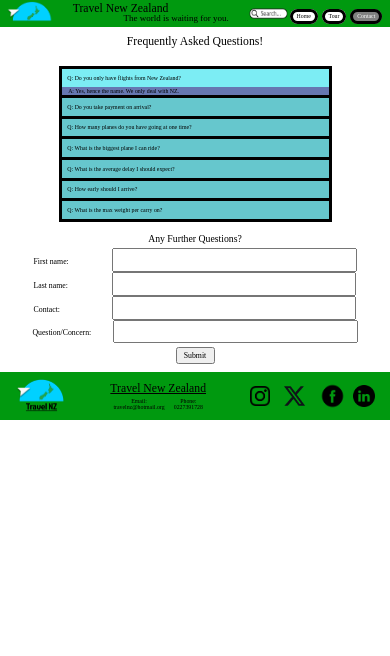
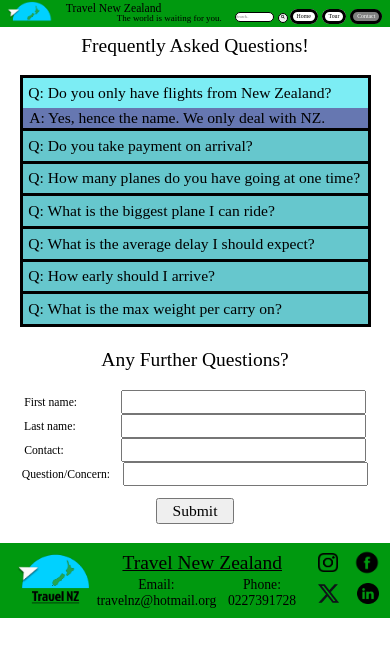
Before and after one commit to DanielDanielDanielandmoreDaniel/TravelNZ, a plain HTML site: page contact.html in a window 390 px wide. Both pictures are taken after a click on the button "Q: Do you only have flights from New Zealand?". Drawn offline with Linux system fonts and the light colour scheme; a web font is replaced by a local one.

Commit message:
Add files via upload
FINAL SUBMISSION

```diff
--- a/contact.html
+++ b/contact.html
@@ -24,7 +24,12 @@
 			<div class="title2">The world is waiting for you.</div>
 			</div>
 			<ul>
-				<li><div class="search"><img src="images/search.jpeg" alt="Search Bar"></div></li>
+				<li><div class="search-container">
+				<form action="/action_page.php">
+				<input type="text" placeholder="Search.." name="search">
+				<button type="submit"><i class="fa fa-search"></i></button>
+				</form>
+				</div><li>
 				<li><a href="index.html">Home</a></li>
 				<li><a href="tour.html">Tour</a></li>
 				<li><a class="inverse" href="contact.html">Contact</a></li>
@@ -123,11 +128,14 @@
 	</div>
 	</div>
 	<ul>
+		<div class="flogos">
+		<div class="mobile">
 		<li><a href="https://www.instagram.com/"><img src="images/instagram.png" alt="Instagram logo" class="insta"></a></li>
 		<li><a href="https://twitter.com/"><img src="images/X.png" alt="X (Formerly Twitter) logo" class="X"></a></li>
+		</div>
+		<div class="mobile">
 		<li><a href="https://www.facebook.com/"><img src="images/facebook.png" alt="Facebook logo" class="fb"></a></li>
 		<li><a href="https://nz.linkedin.com/"><img src="images/linkedin.png" alt="Linkedin logo" class="linkedin"></a></li>
+		</div></div>
 	</ul>
-
-
 </footer>
--- a/style.css
+++ b/style.css
@@ -5,12 +5,10 @@
 	box-sizing: border-box;
 }
 
+/* Header Styles */
+
 header {
   background-color: #00990F;
-}
-
-.search img {
-	width: 10vw;
 }
 
 .logo-header img {
@@ -24,7 +22,6 @@
 	display: flex;
 	margin-left: 1.5vw;
 	margin-right: 1.5vw
-
 }
 
 nav ul a {
@@ -43,6 +40,7 @@
 	border-width: 0.2vw;
 	border-radius: 10px;
 }
+
 nav ul {
 	list-style-type: none;
 	display: flex;
@@ -54,7 +52,6 @@
 	text-align: left;
 	line-height: 2.5vw;
 }
-
 
 .title2 {
 	color: black;
@@ -84,6 +81,7 @@
 	border: solid black 0.2vw;
 	border-radius: 10px;
 }
+
 nav ul li button {
 	width: 2.5vw;
 	height:2.5vw;
@@ -92,6 +90,7 @@
 	border-radius: 10px;
 }
 
+/* Home Page */
 
 .sales {
 	display: flex;
@@ -113,7 +112,7 @@
 .sales img, .row1 img, .row2 img, .row0 img {
 	width: 15vw;
 	border: black solid 0.3vw;
-	border-radius: 10px;
+	border-radius: 1vw;
 }
 
 .sales .card, .row1 .card, .row2 .card, .row0 .card {
@@ -143,8 +142,7 @@
 	font-weight: bold;
 }
 
-
-
+/* Contact Page */
 
 .accordion {
   background-color: #66C7CD;
@@ -189,6 +187,7 @@
 	margin-top: 2vw;
 	margin-left: 2vw;
 	margin-right: 2vw;
+	font-size: 5vw;
 }
 
 .banner-small {
@@ -197,6 +196,11 @@
 	margin-bottom: 2vw;
 	margin-left: 2vw;
 	margin-right: 2vw;
+	font-size: 3vw;
+}
+
+.title-sales {
+	font-size: 3vw;
 }
 
 .banner img {
@@ -249,6 +253,8 @@
 	margin-bottom : 2vw;
 }
 
+/* Footer */
+
 footer {
 	align-items: center;
 	justify-content: space-between;
@@ -268,20 +274,19 @@
 
 footer ul {
 	list-style-type: none;
-	display: flex;
 	align-items: flex-end;
 }
 
 .insta {
 	width: 5vw;
 	height: 5vw;
-	margin-bottom: 1vw;
+	margin-top: 1vw;
 }
 
 .X {
 	width: 9vw;
 	height: 5vw;
-	margin-bottom: 1vw;
+	margin-top: 1vw;
 	align-self: center;
 }
 
@@ -293,12 +298,10 @@
 .linkedin {
 	width: 5.5vw;
 	height: 5.5vw;
-	margin-bottom: 0.7vw;
+	margin-top: 0.7vw;
 }
 
-
 footer ul a {
-	flex-direction: column;
 	background-color: #00990F;
 	text-align: center;
 }
@@ -318,7 +321,6 @@
 	margin-left: 0.8vw;
 }
 
-
 .txt  {
 	text-decoration: none;
 	color: black;
@@ -335,18 +337,168 @@
 
 .contact-box {
 	display: inline;
-
 }
 
 .logof img {
 	width: 13vw;
 }
 
+.flogos, footer .mobile {
+	display: flex;
+}
 
-@media only screen and (max-width: 5000px) {
+.head-buttons, header .mobile {
+	display: flex;
+}
+
+
+/* Mobile */
+
+/* Footer/Header */
+
+@media only screen and (max-width: 500px) {
+	footer .mobile {
+		display: inline;
+	}
+
+	.insta {
+		margin-left: 1.8vw;
+	}
+
+	.X {
+		margin-top: 2vw;
+	}
+
+	.linkedin {
+		margin-bottom: 2vw;
+		margin-left: 1vw;
+	}
+	.email, .phone {
+		font-size: 3.5vw;
+	}
+
+	.phone {
+		margin-left: 3vw;
+		margin-right: 3vw;
+	}
+
+	.txt  {
+		font-size: 5vw;
+	}
+
+	.logof img {
+		width: 20vw;
+	}
+
+	header .mobile {
+		display: flex;
+	}
+
+	.head-buttons {
+		display: flex;
+	}
 
 }
 
-@media only screen and (max-width: 2500px) {
+/* Home Page */
 
+@media only screen and (max-width: 500px) {
+	.sales {
+		display: inline;
+		width: 80%;
+		display: block;
+		margin-left: auto;
+		margin-right: auto;
+	}
+
+	.sales .price, .sales .header {
+		background-color: #66C7CD;
+		width: 80%;
+		display: block;
+		margin-left: auto;
+		margin-right: auto;
+	}
+
+	.title-sales {
+		width: 80%;
+		display: block;
+		margin-left: auto;
+		margin-right: auto;
+		font-size: 6vw;
+	}
+
+	.row1, .row2, .row0 {
+		display: inline;
+		align-self: center;
+	}
+
+	.sales img, .row1 img, .row2 img, .row0 img {
+		display: block;
+		margin-left: auto;
+		margin-right: auto;
+		width: 25vw;
+	}
+
+	.sales .header, .row1 .header, .row2 .header, .row0 .header {
+		font-size: 3vw;
+	}
+
+	.sales .price, .row1 .price, .row2 .price, .row0 .price {
+		font-size: 2.5vw;
+	}
 }
+
+/* Contact */
+
+@media only screen and (max-width: 500px) {
+	.accordion {
+	  width: 90%;
+	  font-size: 4vw;
+	}
+
+	.panel {
+	  font-size: 4vw;
+	  width: 90%;
+	}
+
+	form .title {
+		font-size: 5vw;
+		text-align: center;
+		margin-bottom: 5vw;
+	}
+
+	form .content {
+		display: inline;
+		font-size: 3vw;
+		text-align: center;
+	}
+
+	.content input {
+		padding: 0.5vw;
+	}
+
+	.labelfname {
+		margin-right: 10.5vw;
+	}
+
+	.labellname {
+		margin-right: 10.9vw;
+	}
+
+	.labelcontact {
+		margin-right: 13.9vw;
+	}
+
+	.labeltext {
+		margin-right: 2.7vw;
+	}
+
+	.submit {
+		width: 20vw;
+		font-size: 4vw;
+		margin-top: 3vw;
+		margin-left: auto;
+		margin-right: auto;
+		margin-bottom : 5vw;
+	}
+}
```
Also changed, not shown: index.html (+17 -8 lines), tour.html (+11 -1 lines).
